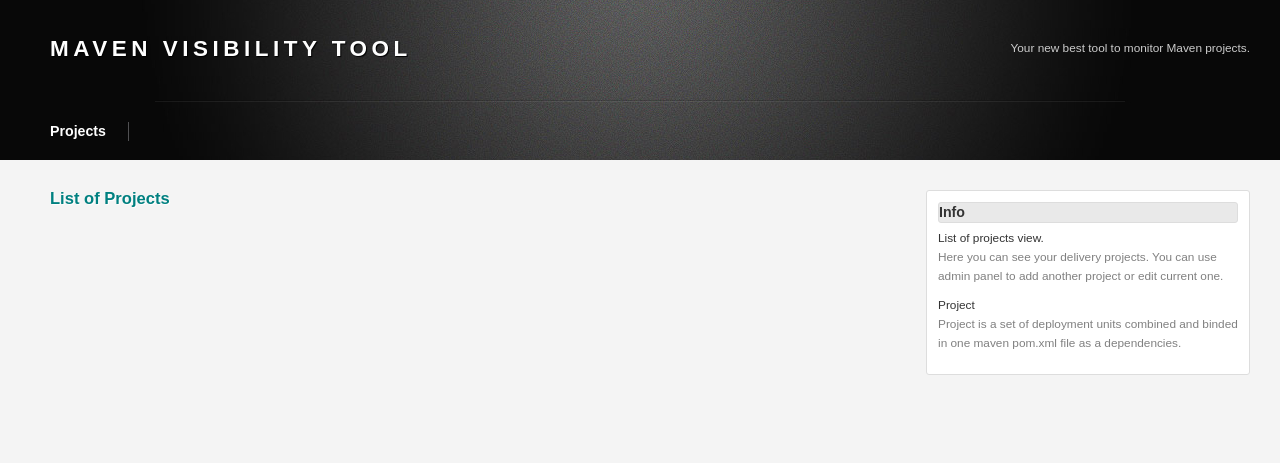
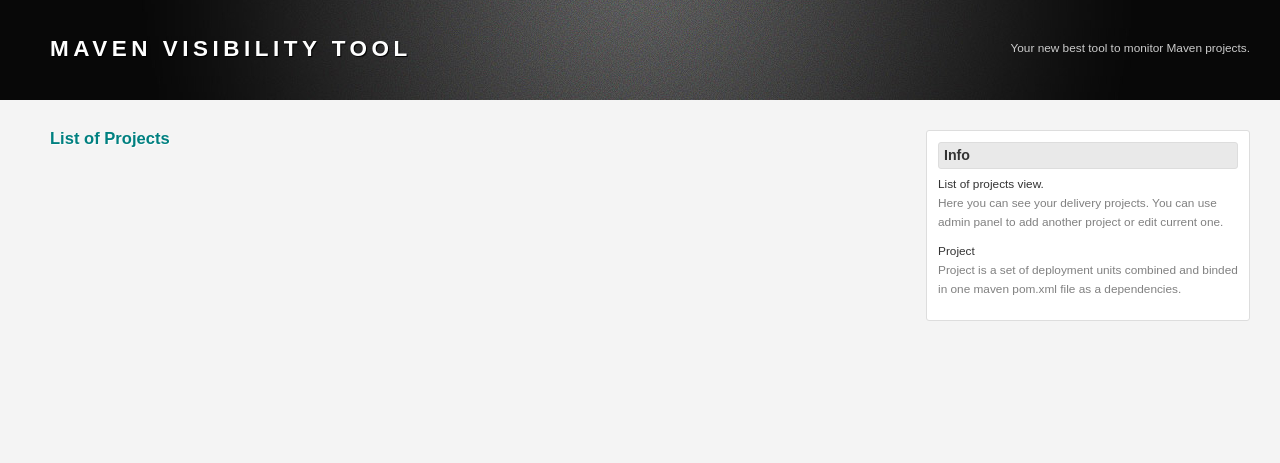
Before and after one commit to coval/mvisi, a Django app: page / in a window 1280 px wide. Shown: the top 463 px of the page. Run offline with Django 3.2, Linux system fonts and the light colour scheme; data that the repository does not hold is empty; some libraries are stand-ins or nearby versions.

Commit message:
style improvements

```diff
--- a/settings.py
+++ b/settings.py
@@ -31,7 +31,7 @@ TIME_ZONE = 'Europe/Warsaw'
 
 # Language code for this installation. All choices can be found here:
 # http://www.i18nguy.com/unicode/language-identifiers.html
-LANGUAGE_CODE = 'pl'
+LANGUAGE_CODE = 'en'
 
 SITE_ID = 1
 
--- a/static/css/main.css
+++ b/static/css/main.css
@@ -4,7 +4,8 @@ a { text-decoration: none; color: #008080; }
 p  { margin: 0 0 15px; }
 .wrap { margin: 0 auto; width: 1200px; padding: 0 0 0 20px}
 
-#header { height: 160px; background: #080808 url(../images/bg.jpg) no-repeat center top; color: #ccc; margin: 0 0 30px; }
+#header { height: 100px; background: #080808 url(../images/bg.jpg) no-repeat center top; color: #ccc; margin: 0 0 30px; }
+/*previously 100px*/
 #header p { float: right; margin: 20px 0 0; }
 
 #logo { float: left; margin: 40px 20px 50px 0; color: #fff; letter-spacing: .2em; font-size: 1.9em; }
@@ -100,3 +101,4 @@ h3 { font-size: 1.2em; margin: 0 0 6px; }
 #available-in-package { padding: 5px; margin: 50px 0 15px 0; }
 
 #package-list {padding: 5px; margin: 20px 0 0 0}
+.ui-widget-header {padding-left: 5px; padding-top: 3px; padding-bottom: 3px;}
--- a/templates/base.html
+++ b/templates/base.html
@@ -5,6 +5,9 @@
 
 
 	<link href="http://ajax.googleapis.com/ajax/libs/jqueryui/1.8/themes/base/jquery-ui.css" rel="stylesheet" type="text/css"/>
+
+	<!--<link href="http://code.jquery.com/ui/1.8.16/themes/redmond/jquery-ui.css" rel="stylesheet" type="text/css"/>-->
+
 	<script type="text/javascript" src="/static/js/jquery-1.6.2.min.js"></script>
 	<script src="http://ajax.googleapis.com/ajax/libs/jqueryui/1.8/jquery-ui.min.js"></script>
 	<link rel="stylesheet" href="/static/css/main.css" type="text/css" />
@@ -16,7 +19,8 @@
 		<div class="wrap">
 			<h1 id="logo"><a href="/">MAVEN VISIBILITY TOOL</a></h1>
 			<p><br />Your new best tool to monitor Maven projects.</p>
-
+{% comment %}
+			Uncomment this and #header to 160px to turn on the menu
 			<ul id="menu">
 				{% block menu %}
 				<li><a class="current" href="#">Projects</a></li>
@@ -24,7 +28,7 @@
 				<li class="last"><a href="#">Components</a></li>-->
 				{% endblock menu %}
 			</ul>
-
+{% endcomment %}
 		</div>
 	</div>
 
```
